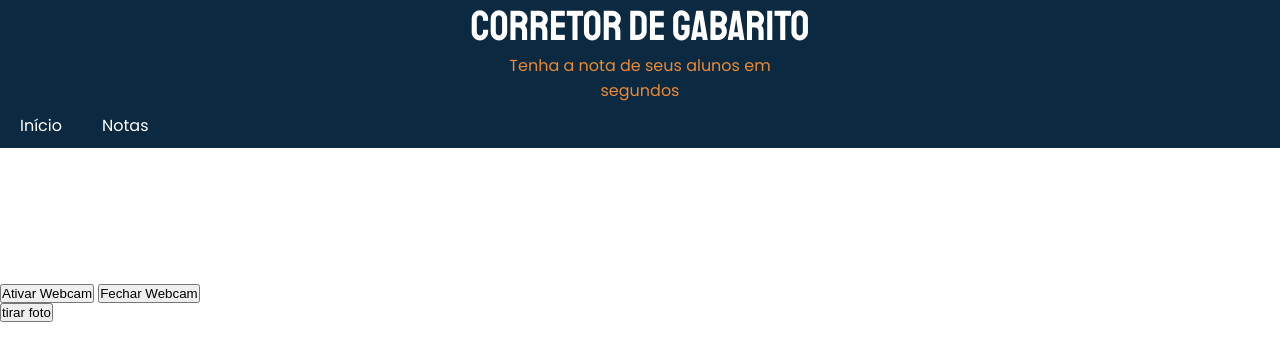
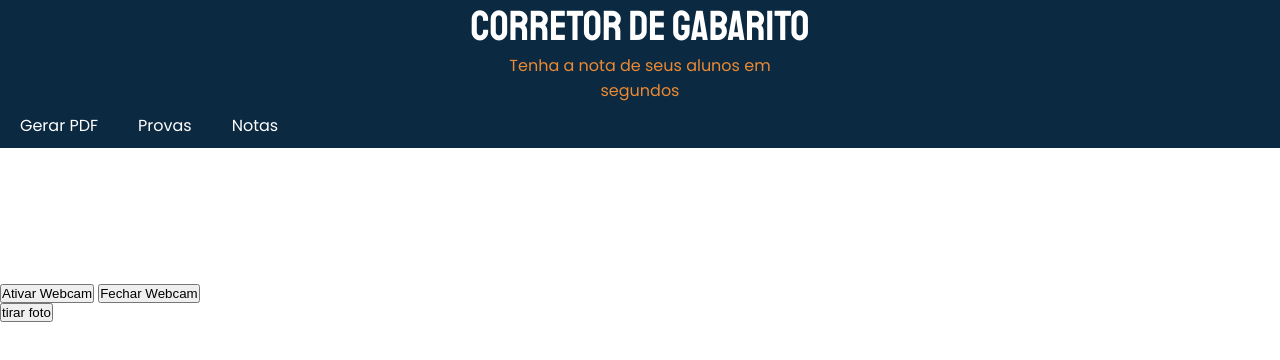
Before and after one commit to gabrielbritof/corretorGabarito, a plain HTML site: page main/index.html in a window 1280 px wide. Drawn offline with Linux system fonts and the light colour scheme.

Commit message:
Changes on the navigation

```diff
--- a/index.html
+++ b/main/index.html
@@ -9,7 +9,7 @@
     <meta name="viewport" content="width=device-width, initial-scale=1.0">
     <title>Corretor Gabarito</title>
 
-    <link rel="stylesheet" href="style.css">
+    <link rel="stylesheet" href="/main/style.css">
     <link href="https://fonts.googleapis.com/css2?family=Poppins:wght@400;700&family=Staatliches&display=swap" rel="stylesheet">
 </head>
 <body>
@@ -18,9 +18,10 @@
         <h2>Tenha a nota de seus alunos em <br> <span>segundos</span></h2>
         <nav>
             <ul>
-                <li><a href="#"></a>Início</li>
+                <li><a href="#"></a>Gerar PDF</li>
+                <li><a href="#"></a>Provas</li>
                 <li><a href="#"></a>Notas</li>
-            </ul>
+              </ul>
         </nav>
     </header>
     <main>
```
Also changed, not shown: main/style.css (renamed from style.css).
